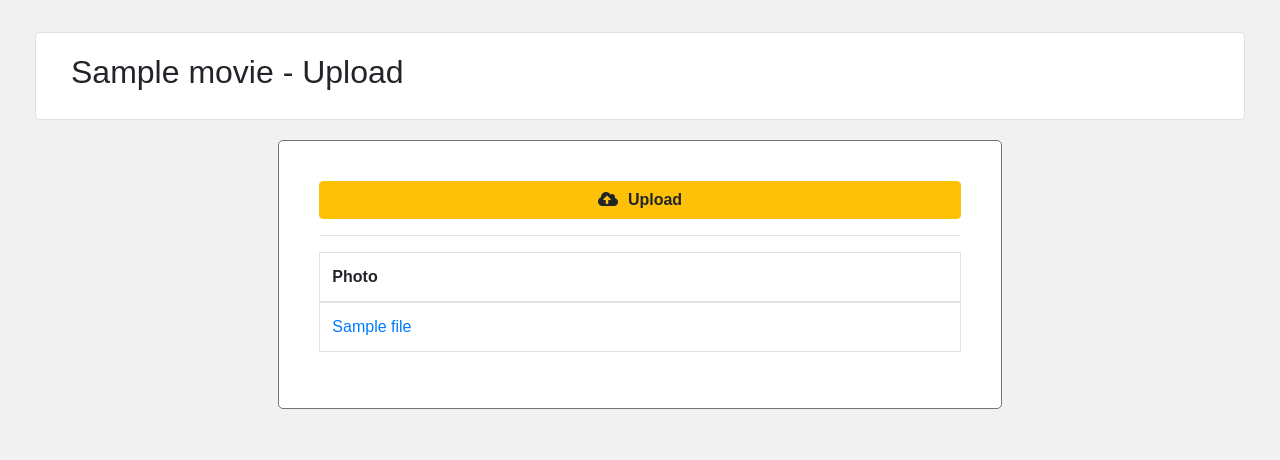
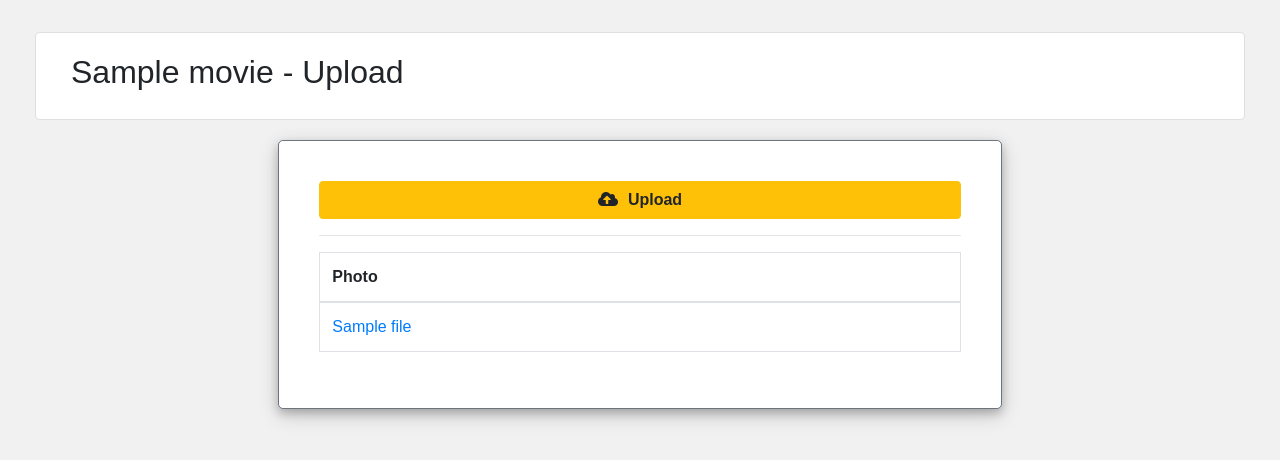
Before and after one commit to Alho77/myMDB, a Django app: template core/templates/core/imageupload/index.html in a window 1280 px wide, with the pointer over the restyled element. Shown: the part 76-536 px from the top of the page. Run offline with Django 3.2, Linux system fonts and the light colour scheme; the template is opened without the code that fills it: most values are stand-ins (such as "Sample title", 1, 10 or a date in 2020).

Commit message:
remove custom-card:hover and add hover-shadow

```diff
--- a/assets/contents/site.css
+++ b/assets/contents/site.css
@@ -68,18 +68,6 @@ body {
 .custom-card:hover {
 	box-shadow: 0 8px 16px 0 rgba(0, 0, 0, 0.2);
 }
-/*
-.custom-card:hover .custom-image {
-	opacity: 0.3;
-}
-
-.custom-card:hover .card-container {
-	opacity: 0.3;
-}
-
-.custom-card:hover .middle {
-	opacity: 1;
-} */
 
 img {
 	border-radius: 5px 5px 0 0;
@@ -99,3 +87,7 @@ img {
 .asteriskField {
 	display: none;
 }
+
+.hover-shadow:hover {
+	box-shadow: 0 4px 8px 0 rgba(0, 0, 0, 0.2), 0 6px 20px 0 rgba(0, 0, 0, 0.19);
+}
```
